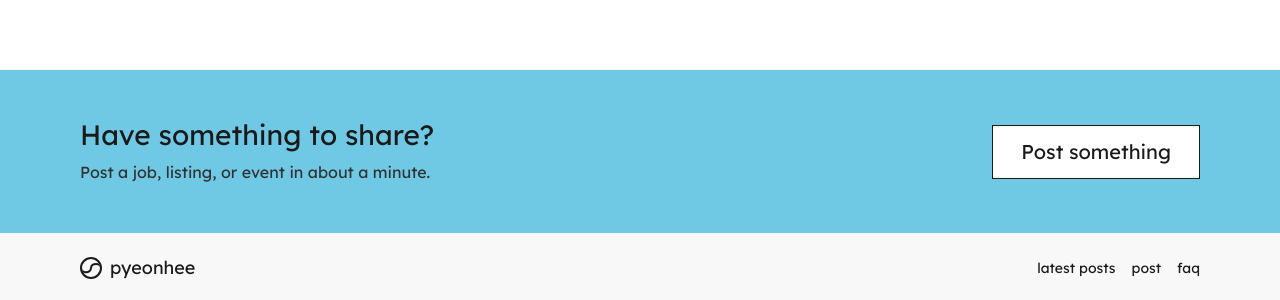
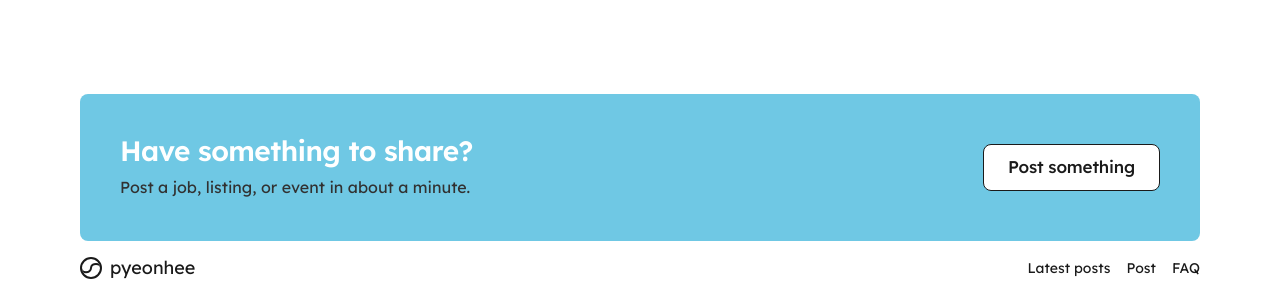
Before and after one commit to dnlaxe/pyeonhee, a React (Vite) app in the folder frontend/: page / in a window 1280 px wide. Shown: the part 810-1110 px from the top of the page. Built offline with nearby package versions, Linux system fonts and the light colour scheme; no server answers.

Commit message:
ui(frontend): split ShareCta card and minimal footer

```diff
--- a/frontend/src/App.tsx
+++ b/frontend/src/App.tsx
@@ -2,6 +2,7 @@ import { Navigate, Route, Routes } from "react-router";
 import { JobDetails, MarketDetail, ServiceDetail } from "./features/listings";
 import { ScrollToTop } from "./shared/layout/ScrollToTop";
 import { Navbar } from "./shared/layout/Navbar";
+import { ShareCta } from "./shared/layout/ShareCta";
 import { Footer } from "./shared/layout/Footer";
 import { PostFormPage, PostPage } from "./features/post";
 import { FaqPage } from "./features/faq";
@@ -43,6 +44,7 @@ export function App() {
           <Route path="*" element={<NotFound />} />
         </Routes>
       </div>
+      <ShareCta />
       <Footer />
     </div>
   );
--- a/frontend/src/config.ts
+++ b/frontend/src/config.ts
@@ -193,7 +193,7 @@ export type FooterLink = {
 };
 
 export const footerLinks: FooterLink[] = [
-  { to: "/", label: "latest posts" },
-  { to: "/post", label: "post" },
-  { to: "/faq", label: "faq" },
+  { to: "/", label: "Latest posts" },
+  { to: "/post", label: "Post" },
+  { to: "/faq", label: "FAQ" },
 ];
--- a/frontend/src/shared/layout/Footer.tsx
+++ b/frontend/src/shared/layout/Footer.tsx
@@ -1,45 +1,21 @@
 import { Link } from "react-router";
 import { footerLinks } from "../../config";
-import { Logo } from "../icons/Logo.tsx";
+import { Logo } from "../icons/Logo";
+import { Container } from "./Container";
 
 export function Footer() {
   return (
-    <footer className="mt-auto">
-      <div className="bg-accent py-10 md:py-12">
-        <div className="mx-auto flex w-[min(100%-48px,1120px)] flex-col items-start justify-between gap-6 sm:flex-row sm:items-center max-md:w-[min(100%-32px,1120px)]">
-          <div className="min-w-0 max-w-xl">
-            <p className="m-0 text-[22px] leading-7 text-text md:text-[28px] md:leading-[1.2]">
-              Have something to share?
-            </p>
-            <p className="m-0 mt-2 text-[15px] leading-normal text-body md:text-base md:leading-[1.6]">
-              Post a job, listing, or event in about a minute.
-            </p>
-          </div>
-          <Link
-            to="/post"
-            className="inline-flex shrink-0 items-center justify-center border-[1.5px] border-text bg-bg px-7 py-3.5 text-[20px] leading-[1.2] text-text hover:bg-surface max-[399px]:text-[18px]"
-          >
-            Post something
-          </Link>
-        </div>
-      </div>
-
-      <div className="bg-surface py-6">
-        <div className="mx-auto flex w-[min(100%-48px,1120px)] flex-col items-start gap-4 sm:flex-row sm:items-center sm:justify-between max-md:w-[min(100%-32px,1120px)]">
+    <footer className="surface-bg pt-4 pb-6">
+      <Container extraClass="flex flex-col items-start gap-4 sm:flex-row sm:items-center sm:justify-between">
         <Logo to="/" />
         <nav className="flex flex-wrap gap-x-4 gap-y-2" aria-label="Footer">
           {footerLinks.map((l) => (
-              <Link
-                key={l.to}
-                to={l.to}
-                className=" text-sm text-text no-underline hover:underline hover:underline-offset-[3px]"
-              >
+            <Link key={l.to} to={l.to} className="link-nav">
               {l.label}
             </Link>
           ))}
         </nav>
-        </div>
-      </div>
+      </Container>
     </footer>
   );
 }
--- /dev/null
+++ b/frontend/src/shared/layout/ShareCta.tsx
@@ -0,0 +1,22 @@
+import { Button } from "../ui/Button";
+import { Container } from "./Container";
+
+export function ShareCta() {
+  return (
+    <div className="surface-bg mt-auto">
+      <Container extraClass="pt-6 pb-0">
+        <div className="cta-banner flex flex-col items-start justify-between gap-6 px-6 py-8 sm:flex-row sm:items-center md:px-10 md:py-10">
+          <div className="min-w-0 max-w-xl">
+            <p className="heading-cta m-0">Have something to share?</p>
+            <p className="text-intro text-cta-sub m-0 mt-2">
+              Post a job, listing, or event in about a minute.
+            </p>
+          </div>
+          <Button variant="secondary" to="/post" extraClass="shrink-0">
+            Post something
+          </Button>
+        </div>
+      </Container>
+    </div>
+  );
+}
```
Lines whose indentation alone changed are shown as unchanged.
